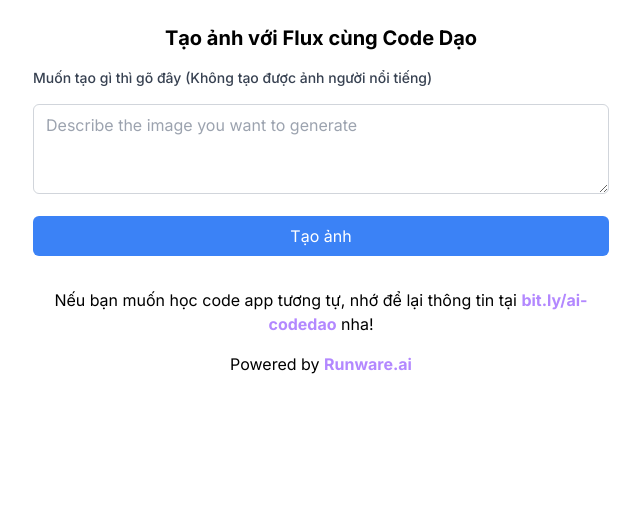
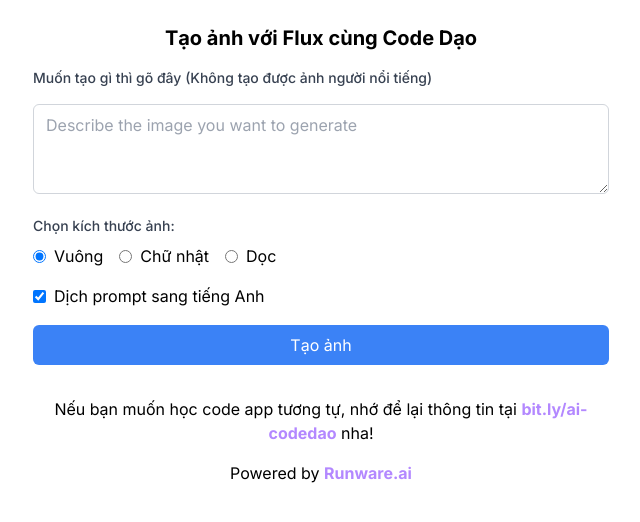
Before and after one commit to conanak99/try-flux, a Next.js app: page / in a window 1280 px wide. Shown: the top 522 px of the page, without its empty margins (319-959 px from the left). Built offline with nearby package versions, Linux system fonts and the light colour scheme; no server answers; what @next/env, @runware/sdk-js, bentocache, rate-limiter-flexible would draw is missing.

Commit message:
add some new features

```diff
--- a/src/app/actions.ts
+++ b/src/app/actions.ts
@@ -19,25 +19,33 @@ function IP() {
   return headers().get("x-real-ip") ?? FALLBACK_IP_ADDRESS;
 }
 
-export async function generateImage(prompt: string) {
+export async function generateImage(prompt: string, imageSize: string, translatePrompt: boolean) {
   const ipAddress = IP();
 
   try {
     await limiter.consume(ipAddress, 1);
 
-    const translateResult = (await retryFunc(() => translate(prompt))) || {
-      translatedText: prompt,
-      model: "unknown",
-    };
+    let translatedPrompt = prompt;
+    let translationModel = "none";
+
+    if (translatePrompt) {
+      const translateResult = (await retryFunc(() => translate(prompt))) || {
+        translatedText: prompt,
+        model: "unknown",
+      };
+      translatedPrompt = translateResult.translatedText;
+      translationModel = translateResult.model;
+    }
 
     const imgUrl = await retryFunc(() =>
-      imgGenService.callAPI(translateResult.translatedText)
+      imgGenService.callAPI(translatedPrompt, imageSize)
     );
 
     console.log({
       ipAddress,
       prompt,
-      translateResult,
+      translatedPrompt,
+      translationModel,
       imgUrl,
     });
 
--- a/src/app/components/ImageGenerator.tsx
+++ b/src/app/components/ImageGenerator.tsx
@@ -8,6 +8,8 @@ const ImageGenerator = () => {
   const [error, setError] = useState("");
   const [imageUrl, setImageUrl] = useState("");
   const [isLoading, setIsLoading] = useState(false);
+  const [imageSize, setImageSize] = useState("square"); // Add this line
+  const [translatePrompt, setTranslatePrompt] = useState(true); // Add this line
 
   const generateImage = async () => {
     if (prompt.trim() === "") return;
@@ -16,7 +18,11 @@ const ImageGenerator = () => {
     setIsLoading(true);
     setError("");
 
-    const { imgUrl, error: genError } = await genImg(prompt);
+    const { imgUrl, error: genError } = await genImg(
+      prompt,
+      imageSize,
+      translatePrompt
+    );
     console.log({ imgUrl, genError });
 
     if (genError || !imgUrl) {
@@ -57,6 +63,57 @@ const ImageGenerator = () => {
             placeholder="Describe the image you want to generate"
             className="w-full rounded-md border border-gray-300 px-3 py-2 focus:outline-none focus:ring-2 focus:ring-blue-500"
           />
+        </div>
+        <div className="mb-4">
+          <label className="block text-sm font-medium text-gray-700 mb-2">
+            Chọn kích thước ảnh:
+          </label>
+          <div className="flex space-x-4">
+            <label className="inline-flex items-center">
+              <input
+                type="radio"
+                className="form-radio"
+                name="imageSize"
+                value="square"
+                checked={imageSize === "square"}
+                onChange={(e) => setImageSize(e.target.value)}
+              />
+              <span className="ml-2">Vuông</span>
+            </label>
+            <label className="inline-flex items-center">
+              <input
+                type="radio"
+                className="form-radio"
+                name="imageSize"
+                value="rectangle"
+                checked={imageSize === "rectangle"}
+                onChange={(e) => setImageSize(e.target.value)}
+              />
+              <span className="ml-2">Chữ nhật</span>
+            </label>
+            <label className="inline-flex items-center">
+              <input
+                type="radio"
+                className="form-radio"
+                name="imageSize"
+                value="portrait"
+                checked={imageSize === "portrait"}
+                onChange={(e) => setImageSize(e.target.value)}
+              />
+              <span className="ml-2">Dọc</span>
+            </label>
+          </div>
+        </div>
+        <div className="mb-4">
+          <label className="inline-flex items-center">
+            <input
+              type="checkbox"
+              className="form-checkbox"
+              checked={translatePrompt}
+              onChange={(e) => setTranslatePrompt(e.target.checked)}
+            />
+            <span className="ml-2">Dịch prompt sang tiếng Anh</span>
+          </label>
         </div>
         <button
           onClick={generateImage}
--- a/src/app/services/img-gen.ts
+++ b/src/app/services/img-gen.ts
@@ -16,19 +16,34 @@ async function init() {
   initialized = true;
 }
 
-async function callAPI(prompt: string) {
+async function callAPI(prompt: string, imageSize: string) {
   await init();
+
+  let width, height;
+
+  switch (imageSize) {
+    case 'square':
+      width = 640;
+      height = 640;
+      break;
+    case 'rectangle':
+      width = 1024;
+      height = 512;
+      break;
+    case 'portrait':
+      width = 512;
+      height = 1024;
+      break;
+    default:
+      width = 1024;
+      height = 1024;
+  }
 
   const response = await runware.requestImages({
     positivePrompt: prompt,
-    // height: 1024,
-    // width: 768,
-    height: 640,
-    width: 1024,
+    width,
+    height,
     model: "runware:100@1",
-    // steps: 30,
-    // numberResults: 1,
-    // clipSkip: 1,
   });
 
   return response?.[0].imageURL;
```
